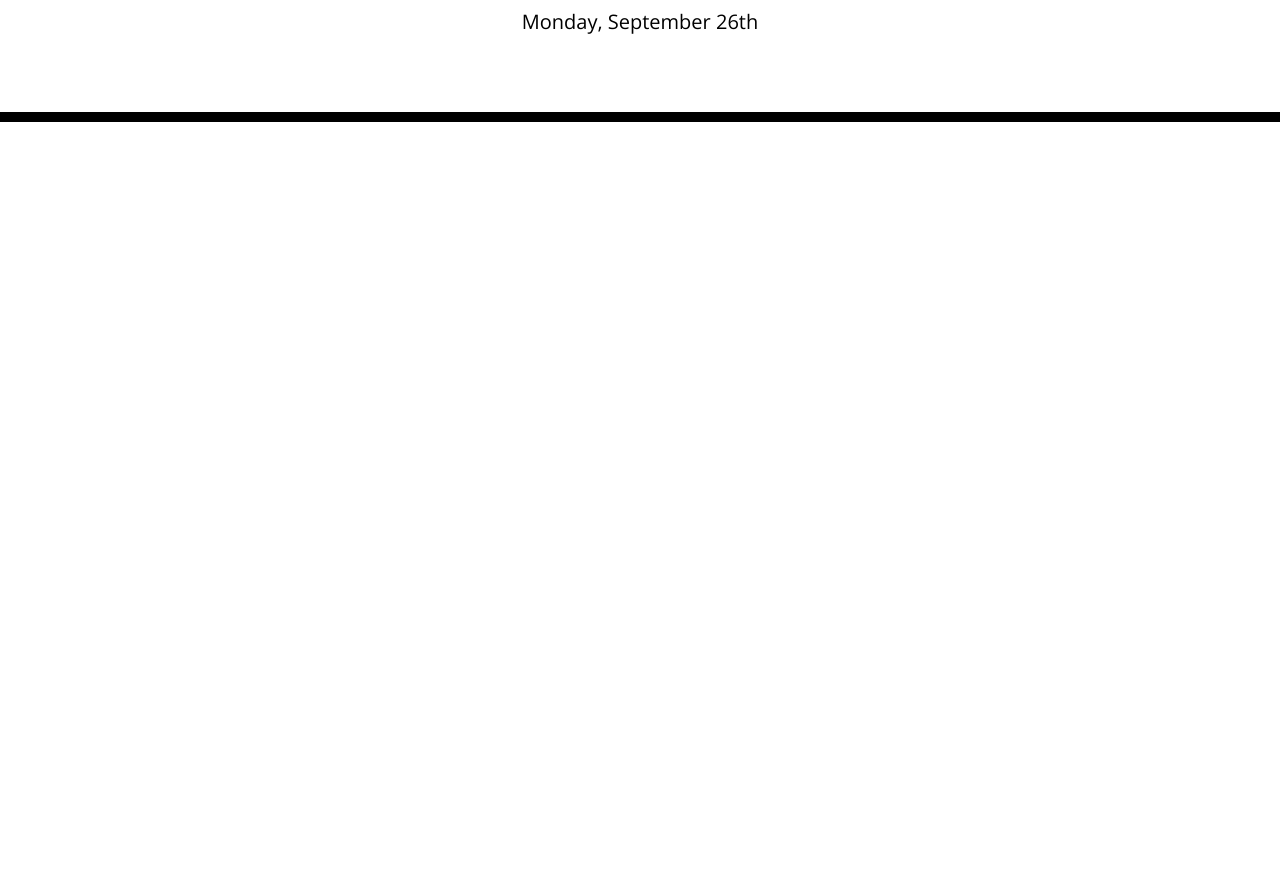
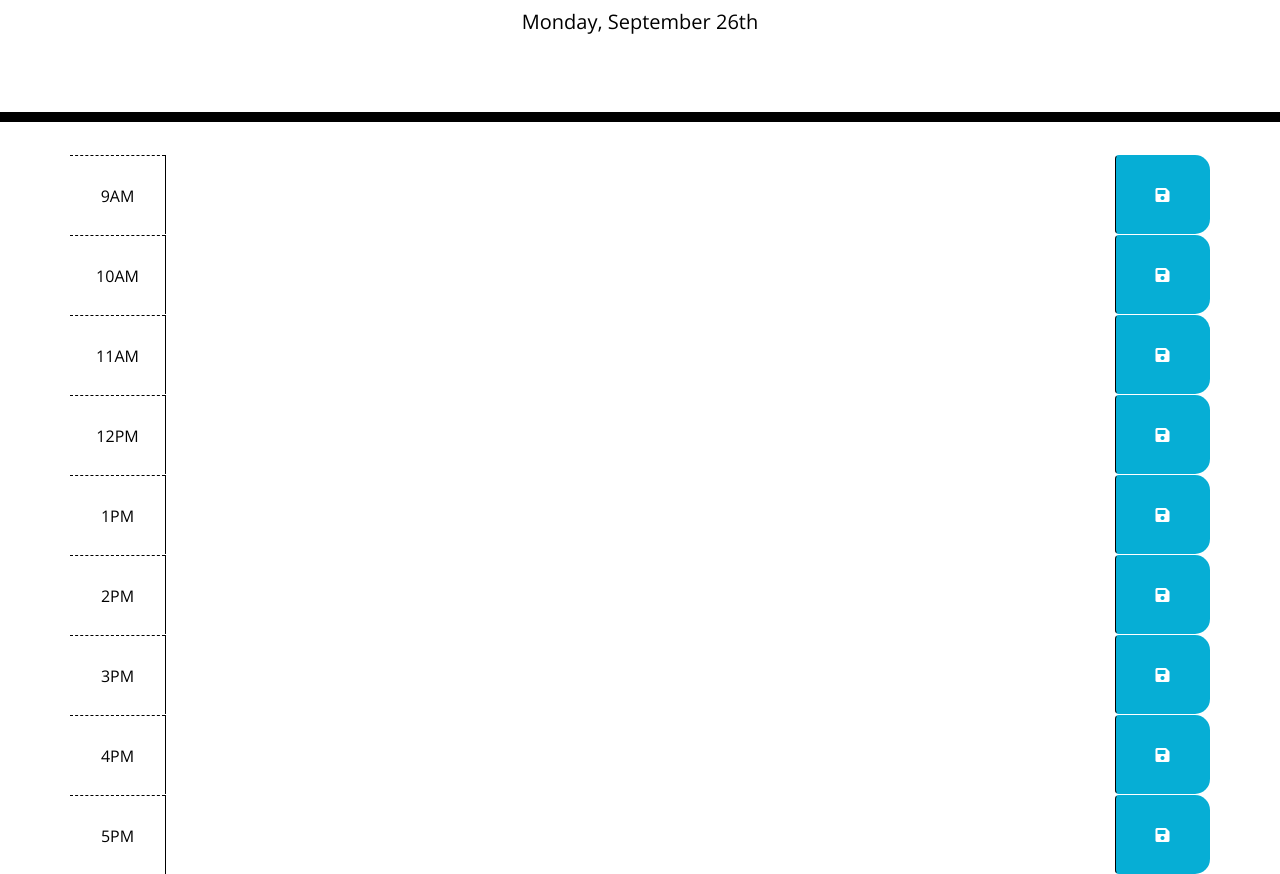
Before and after one commit to lmartin214/Third-Party-APIs-Work-Day-Scheduler, a plain HTML site: page Develop/index.html in a window 1280 px wide. Shown: the part 182-1056 px from the top of the page. Before the commit the page ends 800 px from the top, so only its background shows below. Drawn offline with nearby package versions, Linux system fonts and the light colour scheme; files that its build step writes are made by us from their sources.

Commit message:
added time blocks and save icon

```diff
--- a/Develop/Assets/style.css
+++ b/Develop/Assets/style.css
@@ -68,3 +68,4 @@ textarea {
 .saveBtn i:hover {
   font-size: 20px;
   transition: all 0.3s ease-in-out;
+}
--- a/Develop/index.html
+++ b/Develop/index.html
@@ -8,17 +8,16 @@
       rel="stylesheet"
       href="https://stackpath.bootstrapcdn.com/bootstrap/4.3.1/css/bootstrap.min.css"
     />
-    <link
-      rel="stylesheet"
-      href="https://use.fontawesome.com/releases/v5.8.1/css/all.css"
-      integrity="sha384-50oBUHEmvpQ+1lW4y57PTFmhCaXp0ML5d60M1M7uH2+nqUivzIebhndOJK28anvf"
-      crossorigin="anonymous"
+    <link rel="stylesheet"
+    href="https://use.fontawesome.com/releases/v5.15.4/css/all.css"
+    integrity="sha384-DyZ88mC6Up2uqS4h/KRgHuoeGwBcD4Ng9SiP4dIRy0EXTlnuz47vAwmeGwVChigm"
+    crossorigin="anonymous"
     />
     <link
       href="https://fonts.googleapis.com/css?family=Open+Sans&display=swap"
       rel="stylesheet"
     />
-    <link rel="stylesheet" href="style.css" />
+    <link rel="stylesheet" href="./Assets/style.css" />
     <title>Work Day Scheduler</title>
   </head>
 
@@ -29,8 +28,79 @@
       <p id="currentDay" class="lead"></p>
     </header>
     <div class="container">
-      <!-- Timeblocks go here -->
-    </div>
+      <!-- Timeblocks added here -->
+      <div id="hour-9" class="row time-block">
+        <div class="col-md-1 hour">
+          9AM
+        </div>
+        <textarea class="col-md-10 description">
+        </textarea>
+        <button class="btn saveBtn col-md-1"><i class="fas fa-save"></i></button>
+      </div>
+      <div id="hour-10" class="row time-block">
+        <div class="col-md-1 hour">
+          10AM
+        </div>
+        <textarea class="col-md-10 description">
+        </textarea>
+        <button class="btn saveBtn col-md-1"><i class="fas fa-save"></i></button>
+      </div>
+      <div id="hour-11" class="row time-block">
+        <div class="col-md-1 hour">
+          11AM
+        </div>
+        <textarea class="col-md-10 description">
+        </textarea>
+        <button class="btn saveBtn col-md-1"><i class="fas fa-save"></i></button>
+      </div>
+      <div id="hour-12" class="row time-block">
+        <div class="col-md-1 hour">
+          12PM
+        </div>
+        <textarea class="col-md-10 description">
+        </textarea>
+        <button class="btn saveBtn col-md-1"><i class="fas fa-save"></i></button>
+      </div>
+     <div id="hour-13" class="row time-block">
+        <div class="col-md-1 hour">
+          1PM
+        </div>
+        <textarea class="col-md-10 description">
+        </textarea>
+        <button class="btn saveBtn col-md-1"><i class="fas fa-save"></i></button>
+      </div>
+      <div id="hour-14" class="row time-block">
+        <div class="col-md-1 hour">
+          2PM
+        </div>
+        <textarea class="col-md-10 description">
+        </textarea>
+        <button class="btn saveBtn col-md-1"><i class="fas fa-save"></i></button>
+      </div>
+      <div id="hour-15" class="row time-block">
+       <div class="col-md-1 hour">
+          3PM
+        </div>
+        <textarea class="col-md-10 description">
+        </textarea>
+        <button class="btn saveBtn col-md-1"><i class="fas fa-save"></i></button>
+      </div>
+      <div id="hour-16" class="row time-block">
+        <div class="col-md-1 hour">
+          4PM
+        </div>
+        <textarea class="col-md-10 description">
+        </textarea>
+        <button class="btn saveBtn col-md-1"><i class="fas fa-save"></i></button>
+      </div>
+      <div id="hour-17" class="row time-block">
+        <div class="col-md-1 hour">
+          5PM
+        </div>
+        <textarea class="col-md-10 description">
+        </textarea>
+        <button class="btn saveBtn col-md-1"><i class="fas fa-save"></i></button>
+      </div>
 
     <script src="https://cdnjs.cloudflare.com/ajax/libs/jquery/3.2.1/jquery.min.js"></script>
     <script src="https://cdnjs.cloudflare.com/ajax/libs/moment.js/2.24.0/moment.min.js"></script>
```
